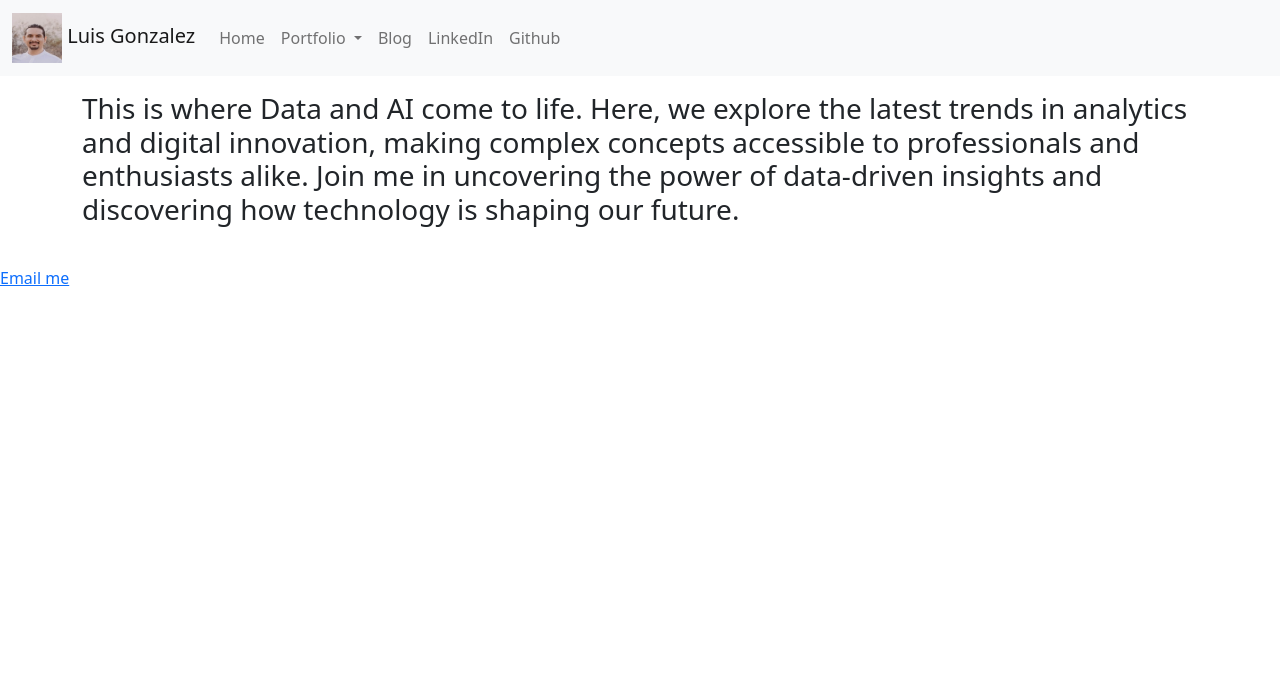
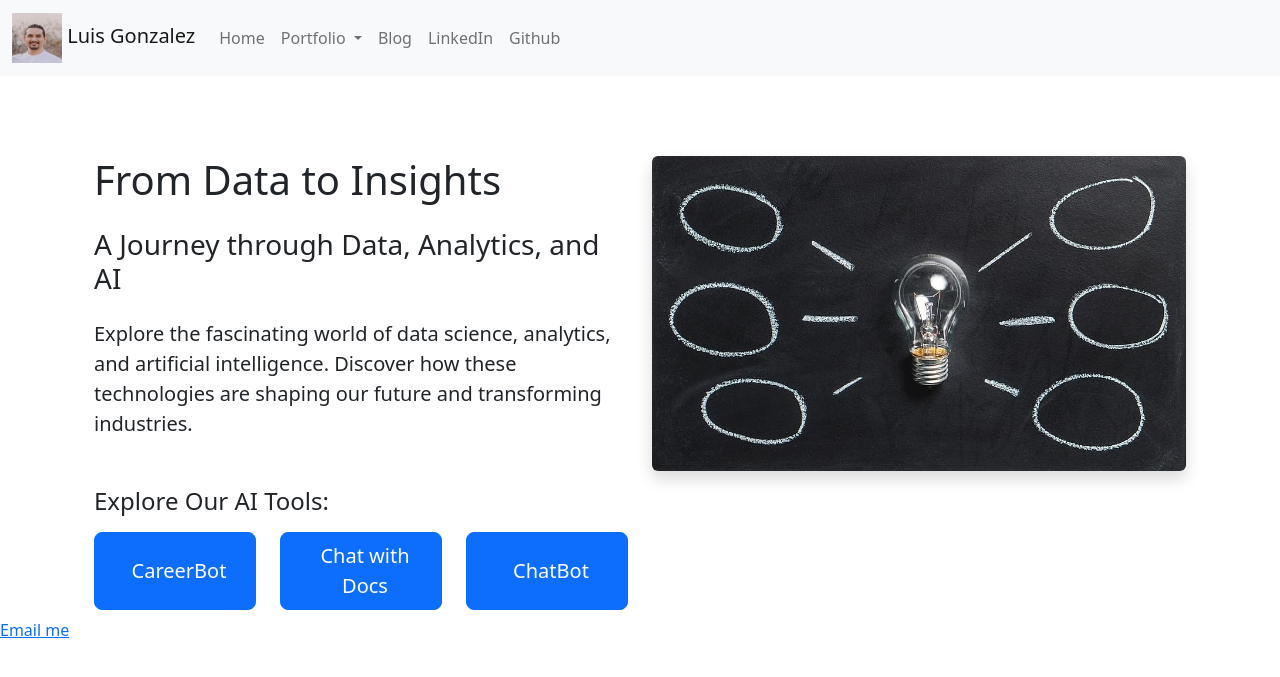
Before and after one commit to luisagcenteno84/luiscenteno_dev, a Django app: page / in a window 1280 px wide. Shown: the top 677 px of the page. Run offline with Django 5.2, Linux system fonts and the light colour scheme.

Commit message:
adding some buttons, blog link and better looking front page

```diff
--- a/luiscenteno_dev/templates/_navbar.html
+++ b/luiscenteno_dev/templates/_navbar.html
@@ -15,13 +15,13 @@
                         Portfolio
                     </a>
                     <ul class="dropdown-menu" aria-labelledby="portfolioDropdown">
-                        <li><a class="dropdown-item" href="{% url 'careerbot' %}">ResumeBot</a></li>
+                        <li><a class="dropdown-item" href="{% url 'careerbot' %}">CareerBot</a></li>
                         <li><a class="dropdown-item" href="{% url 'chatbot' %}">ChatBot</a></li>
                         <li><a class="dropdown-item" href="https://docs-chat-151773947715.us-west1.run.app/" target="_blank" rel="noopener noreferrer">Chat with Documents</a></li>
                     </ul>
                 </li>
                 <li class="nav-item">
-                    <a class="nav-link" href="{% url 'home' %}">Blog</a>
+                    <a class="nav-link" href="{% url 'blog' %}">Blog</a>
                 </li>
                 <li class="nav-item">
                     <a class="nav-link" href="https://www.linkedin.com/in/luiscgonzalez" target="_blank">LinkedIn</a>
--- a/luiscenteno_dev/templates/home.html
+++ b/luiscenteno_dev/templates/home.html
@@ -1,14 +1,51 @@
 {% extends 'base.html' %}
+{% load static %}
 
 {% block title %}From Data to Insights: A Journey through Data, Analytics, and AI{% endblock %}
 
-{% block header %}
+{% block content %}
+<div class="container mt-5">
+    <div class="row">
+        <!-- Left Column -->
+        <div class="col-md-6">
+            <h1 class="mb-4">From Data to Insights</h1>
+            <h3 class="mb-4">A Journey through Data, Analytics, and AI</h3>
+            <p class="lead">
+                Explore the fascinating world of data science, analytics, and artificial intelligence.
+                Discover how these technologies are shaping our future and transforming industries.
+            </p>
+            <div class="mt-5">
+                <h4 class="mb-3">Explore Our AI Tools:</h4>
+                <div class="row">
+                    <div class="col-md-4 mb-2">
+                        <a href="{% url 'careerbot' %}" class="btn btn-primary btn-lg w-100 h-100 d-flex align-items-center justify-content-center">
+                            <i class="fas fa-briefcase me-2"></i>CareerBot
+                        </a>
+                    </div>
+                    <div class="col-md-4 mb-2">
+                        <a href="https://docs-chat-151773947715.us-west1.run.app/" class="btn btn-primary btn-lg w-100 h-100 d-flex align-items-center justify-content-center" target="_blank" rel="noopener noreferrer">
+                            <i class="fas fa-file-alt me-2"></i>Chat with Docs
+                        </a>
+                    </div>
+                    <div class="col-md-4 mb-2">
+                        <a href="{% url 'chatbot' %}" class="btn btn-primary btn-lg w-100 h-100 d-flex align-items-center justify-content-center">
+                            <i class="fas fa-comments me-2"></i>ChatBot
+                        </a>
+                    </div>
+                </div>
+            </div>
+        </div>
 
-    <div style="overflow-wrap: break-word;">
-        <h3>This is where Data and AI come to life. Here, we explore the latest trends in analytics and digital innovation, making complex concepts accessible to professionals and enthusiasts alike. Join me in uncovering the power of data-driven insights and discovering how technology is shaping our future.</h3>
+        <!-- Right Column -->
+        <div class="col-md-6">
+            <img src="{% static 'art-artificial-intelligence-blackboard-bulb.jpg' %}" alt="AI Illustration" class="img-fluid rounded shadow">
+        </div>
     </div>
-{% endblock header %}
+</div>
 
-{% block content %}
-    <p><Placeholder></p>
+<style>
+    .btn-lg {
+        min-height: 60px; /* Adjust this value as needed */
+    }
+</style>
 {% endblock content %}
--- a/luiscenteno_dev/urls.py
+++ b/luiscenteno_dev/urls.py
@@ -26,6 +26,6 @@ urlpatterns = [
     path('', views.home, name='home'),
     path('careerbot/', views.careerbot, name='careerbot'),
     path('chatbot/', views.chatbot, name='chatbot'),
-    path('leaderbot/', views.leaderbot, name='leaderbot'),
+    path('blog/', views.blog, name='blog'),
     path('chat-with-documents/', views.chat_with_documents, name='chatwithdocuments'),
 ] + static(settings.STATIC_URL, document_root=settings.STATIC_ROOT)
--- a/luiscenteno_dev/views.py
+++ b/luiscenteno_dev/views.py
@@ -9,8 +9,8 @@ def careerbot(request):
 def chatbot(request):
     return render(request, 'chatbot.html')
 
-def leaderbot(request):
-    return render(request, 'leaderbot.html')
+def blog(request):
+    return render(request, 'blog.html')
 
 def chat_with_documents(request):
     return render(request, 'chat_with_documents.html')
```
Also changed, not shown: luiscenteno_dev/templates/blog.html (added, +7 -0 lines), luiscenteno_dev/templates/leaderbot.html (deleted, +0 -7 lines), static/art-artificial-intelligence-blackboard-bulb.jpg (added).
